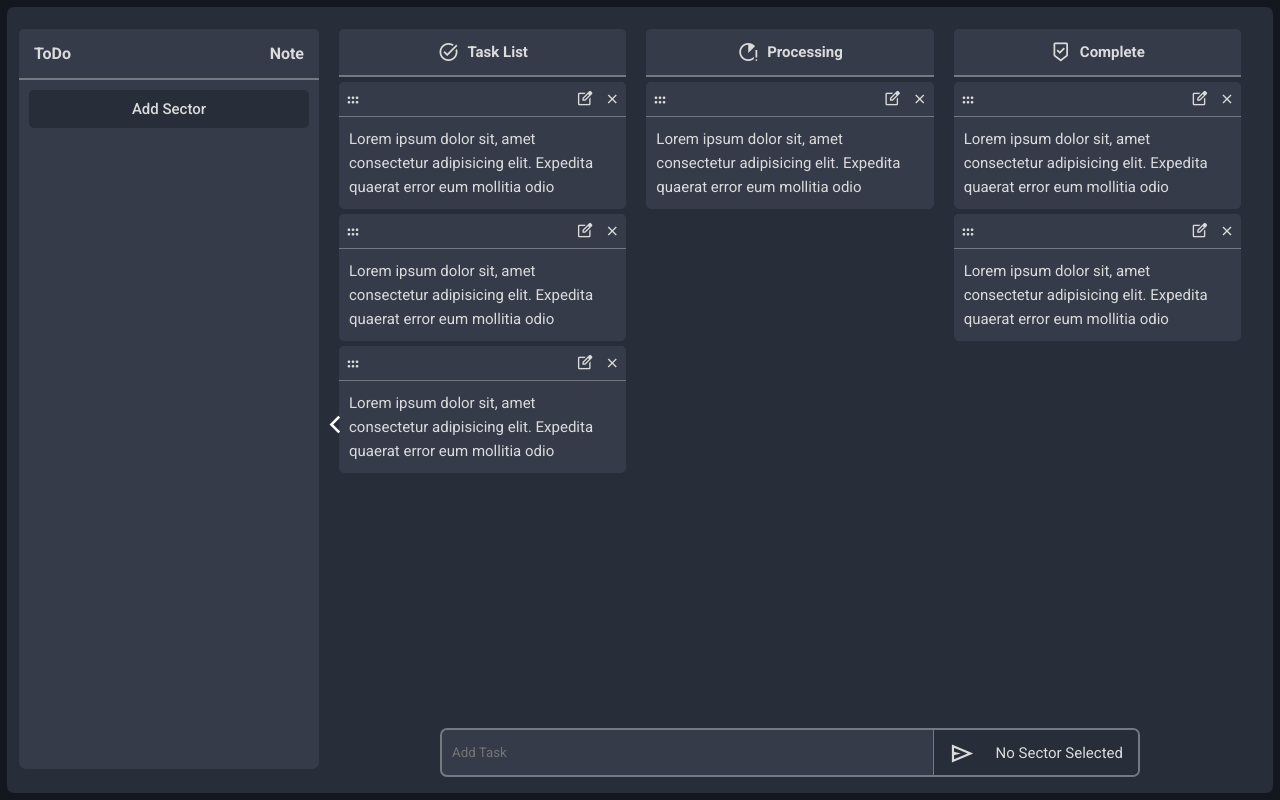
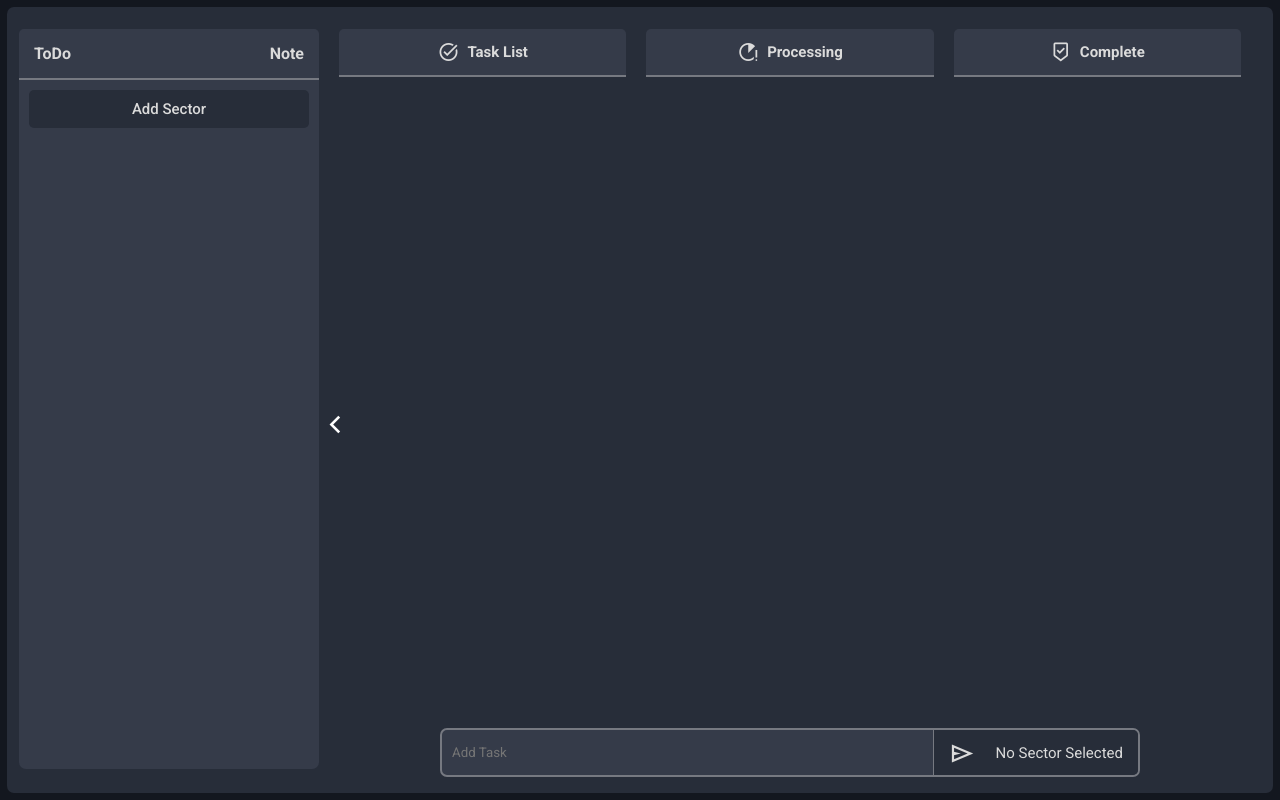
Before and after one commit to MdMostakimBillah/React-ToDo, a React (Vite) app: page / in a window 1280 px wide. Built offline with nearby package versions, Linux system fonts and the light colour scheme.

Commit message:
store data founded need to fix towmorrow Installah

```diff
--- a/src/components/SingleTask.jsx
+++ b/src/components/SingleTask.jsx
@@ -1,6 +1,6 @@
 import classes from "../styles/SingleTask.module.css";
 
-const SingleTask = () => {
+const SingleTask = ({ task }) => {
   return (
     <div className={classes.singleTask}>
       <div className={classes.taskcontrolBar}>
@@ -13,10 +13,7 @@ const SingleTask = () => {
         </div>
       </div>
       <div className={classes.notes}>
-        <p>
-          Lorem ipsum dolor sit, amet consectetur adipisicing elit. Expedita
-          quaerat error eum mollitia odio
-        </p>
+        <p>{task}</p>
       </div>
     </div>
   );
--- a/src/components/TodoListOperation.jsx
+++ b/src/components/TodoListOperation.jsx
@@ -2,22 +2,20 @@ import { useEffect, useState } from "react";
 import classes from "../styles/TodoListOperation.module.css";
 import SingleTask from "./SingleTask";
 const TodoListOperation = ({ workingSector, sectoreIndex, listData }) => {
-  const [list, setList] = useState([]);
-  // the props have an object
+  const [list, setList] = useState(() => {
+    const savedList = localStorage.getItem("db");
+    return savedList ? JSON.parse(savedList) : listData;
+  });
   const [sector, setSector] = useState(() => {
     const sotoredData = localStorage.getItem("seleteSector");
     return sotoredData ? JSON.parse(sotoredData) : [];
   });
   const [sectorIndex, setSectorIndex] = useState();
   const [newInput, setNewInput] = useState("");
-  const [allTask, setAllTask] = useState([]);
+
   //checking the clicked value is available in whole array or note
   const clickedData = list.filter((title) => title.name === sector.name);
   const showingClickdata = clickedData.map((item) => item)[0];
-
-  useEffect(() => {
-    setAllTask(showingClickdata);
-  }, [showingClickdata]);
 
   //input hander
   const inputHanlder = (e) => {
@@ -27,19 +25,27 @@ const TodoListOperation = ({ workingSector, sectoreIndex, listData }) => {
   //submit handlr
   const handleSumit = (e) => {
     e.preventDefault();
-    setAllTask((prevValue) => ({
-      ...prevValue,
-      allChildTasks: [...prevValue.allChildTasks, newInput], //store new task
-    }));
+    const updated = list.map((item) =>
+      item.name === sector.name
+        ? { ...item, allChildTasks: [...item.allChildTasks, newInput] }
+        : item
+    );
+
+    setList(updated); //here adding and updating my data and add some inpur in array but how to store it local storage when i refresh the page the data will remove
     setNewInput("");
   };
 
-  //store in local state
+  //update list
   useEffect(() => {
-    localStorage.setItem("task", JSON.stringify(allTask));
-  }, [allTask]);
+    localStorage.setItem("db", JSON.stringify(list));
+  }, [list]);
 
-  // console.log(allTask);
+  // Set list data in state on initial mount
+  // useEffect(() => {
+  //   if (listData && list.length === 0) {
+  //     setList(listData);
+  //   }
+  // }, [listData]);
 
   // set list data in a state
   useEffect(() => {
@@ -72,9 +78,16 @@ const TodoListOperation = ({ workingSector, sectoreIndex, listData }) => {
             <h3>Task List</h3>
           </div>
           <div className={classes.taskesWraper}>
-            <SingleTask />
-            <SingleTask />
-            <SingleTask />
+            {list.map((item, index) =>
+              item.name === sector.name
+                ? item.allChildTasks.map((task, i) => (
+                    <SingleTask task={task} key={i} />
+                  ))
+                : ""
+            )}
+
+            {/* <SingleTask />
+            <SingleTask /> */}
           </div>
         </div>
         <div className={classes.ProcessingList}>
@@ -84,9 +97,7 @@ const TodoListOperation = ({ workingSector, sectoreIndex, listData }) => {
             </span>
             <h3>Processing</h3>
           </div>
-          <div className={classes.taskesWraper}>
-            <SingleTask />
-          </div>
+          <div className={classes.taskesWraper}>{/* <SingleTask /> */}</div>
         </div>
         <div className={classes.CompleteList}>
           <div className={classes.topTitle}>
@@ -94,8 +105,8 @@ const TodoListOperation = ({ workingSector, sectoreIndex, listData }) => {
             <h3>Complete</h3>
           </div>
           <div className={classes.taskesWraper}>
-            <SingleTask />
-            <SingleTask />
+            {/* <SingleTask />
+            <SingleTask /> */}
           </div>
         </div>
         {/* <div className={classes.Delete}>
--- a/src/styles/SingleTask.module.css
+++ b/src/styles/SingleTask.module.css
@@ -37,6 +37,10 @@
   padding: 8px 5px;
   cursor: pointer;
 }
+.notes {
+  text-align: start;
+  width: 100%;
+}
 .notes p {
   padding: 10px 10px;
   line-height: 24px;
--- a/src/styles/TodoListOperation.module.css
+++ b/src/styles/TodoListOperation.module.css
@@ -66,8 +66,8 @@
   overflow: hidden;
 }
 .taskAddInput form div input {
-  width: calc(100% - 40%);
-  padding: 5px 10px;
+  width: 100%;
+  padding: 10px 10px;
   outline: none;
   background-color: transparent;
   border: none;
```
